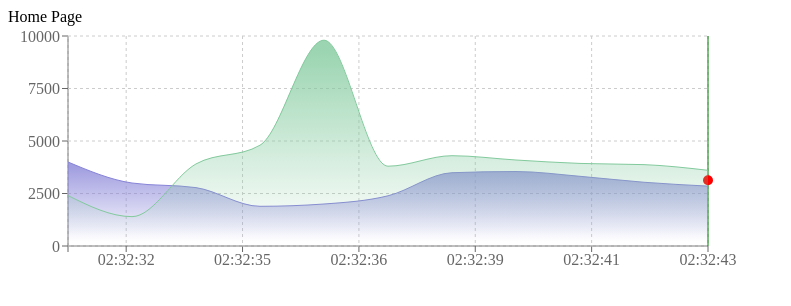
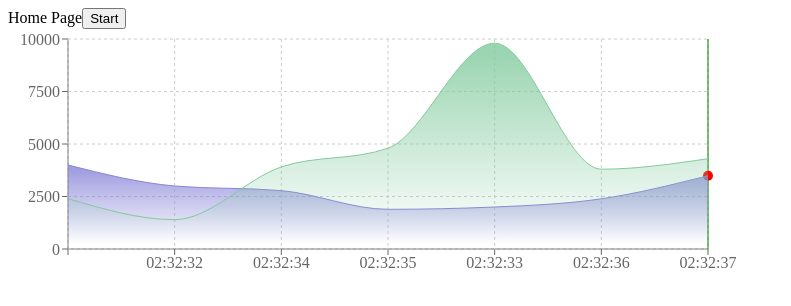
Before and after one commit to khlopik/d3Test, a React app: page / in a window 1280 px wide. Shown: the top 306 px of the page, without its empty margins (0-791 px from the left). Built offline with nearby package versions, Linux system fonts and the light colour scheme.

Commit message:
added button to start and stop data loading

```diff
--- /dev/null
+++ b/src/actions/controls.js
@@ -0,0 +1,6 @@
+export const TRIGGER_START= 'TRIGGER_START';
+
+export const startStopDataLoad = (start) => ({
+  type: TRIGGER_START,
+  payload: start,
+});
--- a/src/components/App.jsx
+++ b/src/components/App.jsx
@@ -3,30 +3,76 @@ import Chart from '@/components/Chart';
 import { connect } from 'react-redux';
 import moment from 'moment';
 import { addDataItem } from '@/actions/addData';
+import { startStopDataLoad } from '@/actions/controls';
 
 
 class App extends React.Component {
   constructor(props) {
     super(props);
+
   }
 
   componentWillMount() {
-    const addData = setInterval(() => {
-        this.props.addDataItem({
-          name: moment().format('hh:mm:ss'),
-          uv: 20 * (0.5 - Math.random()),
-          pv: 20 * (0.5 - Math.random()),
-          amt: 20 * (0.5 - Math.random()),
-        })
-      },
-      1000)
+    let addData;
+    if (this.props.controls.start) {
+      addData = setInterval(() => {
+          this.props.addDataItem({
+            name: moment().format('hh:mm:ss'),
+            uv: this.props.controls.randomDiffUV * 2 * (0.5 - Math.random()),
+            pv: this.props.controls.randomDiffPV * 2 * (0.5 - Math.random()),
+            amt: this.props.controls.randomDiffAMT * 2 * (0.5 - Math.random()),
+          })
+        },
+        1000)
+    } else {
+      if (addData) {
+        clearInterval(addData);
+      }
+    }
+  }
+
+  componentWillReceiveProps(nextProps) {
+    console.log('nextProps', nextProps);
+    let addData, counter = 0;
+    if (nextProps.controls.start && !this.props.controls.start) {
+      addData = setInterval((counter) => {
+          nextProps.addDataItem({
+            name: moment().format('hh:mm:ss'),
+            uv: nextProps.controls.randomDiffUV * 2 * (0.5 - Math.random()),
+            pv: nextProps.controls.randomDiffPV * 2 * (0.5 - Math.random()),
+            amt: nextProps.controls.randomDiffAMT * 2 * (0.5 - Math.random()),
+          });
+          if (counter > 10) {
+            clearInterval(addData);
+          }
+        },
+        1000)
+    };
+    if (!nextProps.controls.start && this.props.controls.start) {
+      if (addData) {
+        clearInterval(addData);
+      }
+    }
+  }
+
+  startStop(start) {
+
   }
 
   render() {
     return (
       <div>
         <span>Home Page</span>
-        <Chart data={this.props.data}/>
+        <button
+          onClick={() => {
+            this.props.startStopDataLoad(!this.props.controls.start)
+        }}>
+          {this.props.controls.start ? 'Stop' : 'Start'}
+        </button>
+        <Chart
+          data={this.props.data}
+          controls={this.props.controls}
+        />
       </div>
     )
   }
@@ -35,18 +81,16 @@ class App extends React.Component {
 
 const mapStateToProps = state => ({
   data: state.d3Reducer.data,
+  controls: state.d3Reducer.controls,
 });
 
 const mapDispatchToProps = dispatch => ({
   addDataItem: (data) => {
     dispatch(addDataItem(data));
   },
-  // removeItem: (id) => {
-  //   dispatch(removeItemFromCart(id));
-  // },
-  // changeQuantity: (id, newQuantity) => {
-  //   dispatch(changeItemQuantity(id, newQuantity));
-  // },
+  startStopDataLoad: (start) => {
+    dispatch(startStopDataLoad(start))
+  }
 });
 
 export default connect(mapStateToProps, mapDispatchToProps)(App);
--- a/src/components/Chart/index.jsx
+++ b/src/components/Chart/index.jsx
@@ -5,6 +5,7 @@ import last from 'lodash/last';
 
 const propTypes = {
   data: PropTypes.array.isRequired,
+  controls: PropTypes.shape().isRequired,
 };
 
 const Chart = (props) => (
--- a/src/reducers/d3Reducer/d3Reducer.js
+++ b/src/reducers/d3Reducer/d3Reducer.js
@@ -1,4 +1,3 @@
-import map from 'lodash/map';
 import last from 'lodash/last';
 import moment from 'moment';
 
@@ -11,13 +10,20 @@ const d3Reducer = (state = {
     {name: moment().add(-5, 's').format('hh:mm:ss'), uv: 2000, pv: 9800, amt: 2290},
     {name: moment().add(-2, 's').format('hh:mm:ss'), uv: 2390, pv: 3800, amt: 2500},
     {name: moment().add(-1, 's').format('hh:mm:ss'), uv: 3490, pv: 4300, amt: 2100},
-  ]
+  ],
+  controls: {
+    start: false,
+    randomDiffUV: 10,
+    randomDiffPV: 10,
+    randomDiffAMT: 10,
+  }
 }, action) => {
   switch (action.type) {
     case 'ADD_DATA':
       const lastRecord = last(state.data);
       console.log('action.payload', action.payload);
       return {
+        ...state,
         data: [...state.data, {
           name: action.payload.name,
           uv: lastRecord.uv + lastRecord.uv * action.payload.uv / 100,
@@ -25,6 +31,14 @@ const d3Reducer = (state = {
           amt: lastRecord.amt + lastRecord.amt * action.payload.amt / 100,
         }],
       };
+    case 'TRIGGER_START':
+      return {
+        ...state,
+        controls: {
+          ...state.controls,
+          start: action.payload,
+        }
+      };
     default:
       return state;
   }
```
